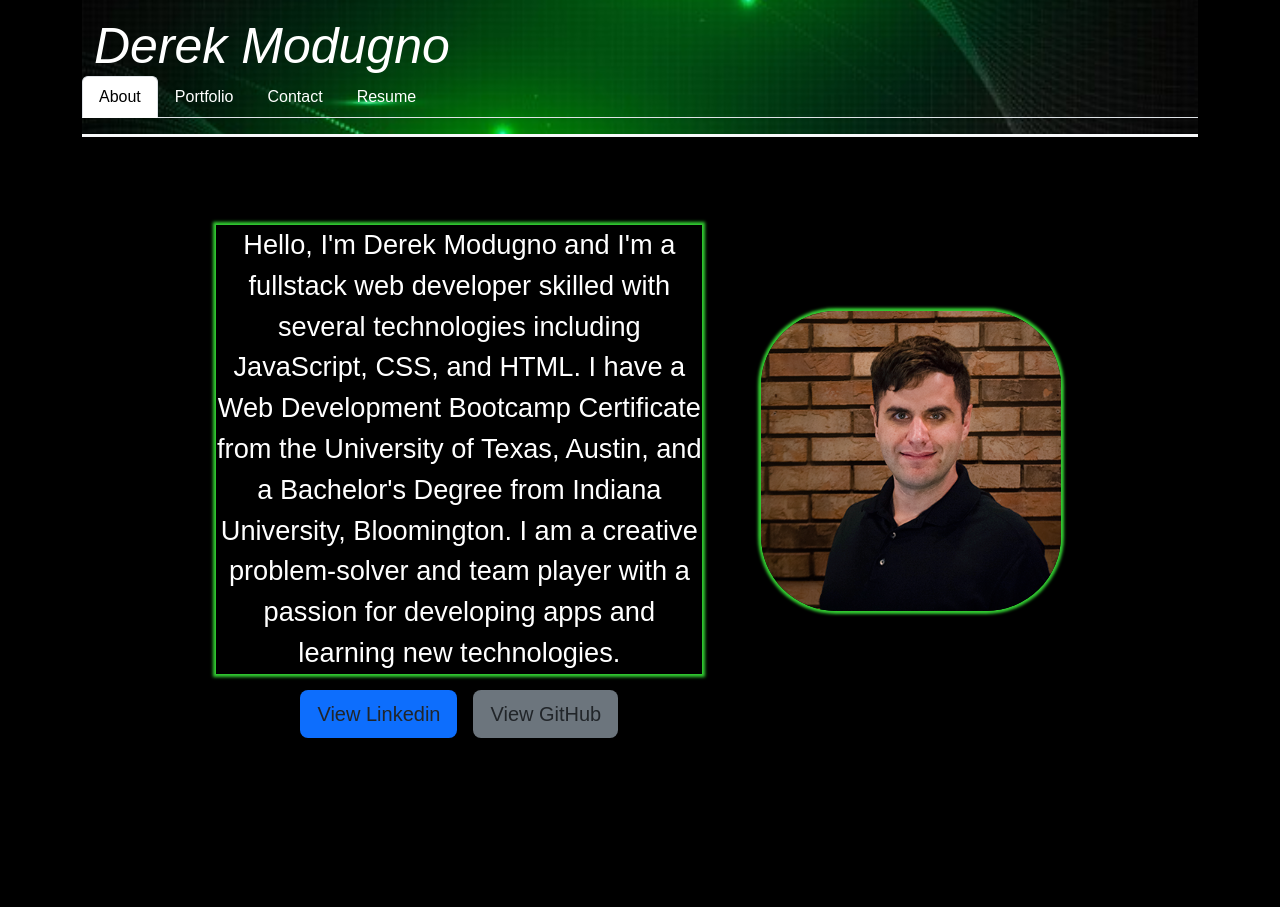
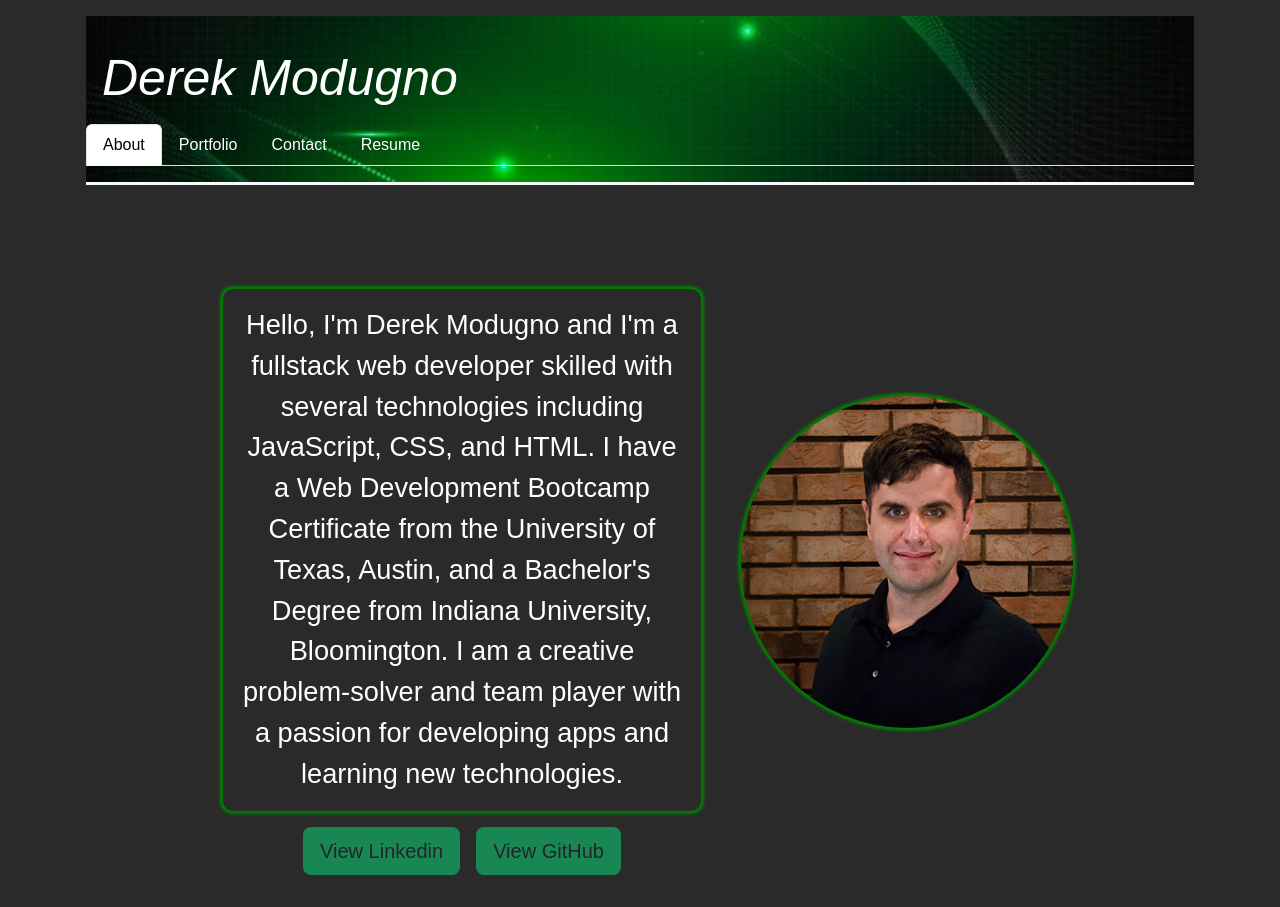
Before and after one commit to derekm129/reactPortfolio, a React (Vite) app: page /About in a window 1280 px wide. Before the commit the page ends 800 px from the top, so only its background shows below. Built offline with nearby package versions, Linux system fonts and the light colour scheme.

Commit message:
changed CSS styling

```diff
--- a/src/App.css
+++ b/src/App.css
@@ -38,12 +38,26 @@ ul li {
   list-style-position: inside;
 }
 
+p {
+  box-shadow: 0 0 3px 3px rgb(0, 0, 0);
+  padding: 1rem;
+  border-radius: 10px;
+}
+
 body {
   font-family: Arial, Helvetica, sans-serif;
   display: flex;
   flex-direction: column;
-  background: black;
+  background: rgba(0, 0, 0, 0.836);
 }
+
+.container {
+  padding: 1rem;
+  border-radius: 10px;
+
+}
+
+
 
 /* Header */
 header {
@@ -76,13 +90,9 @@ header nav ul li {
 
 /* Profile Picture */
 #profilePic {
-  display: block;
-  margin-left: auto;
-  margin-right: auto;
-  height: 300px;
-  width: 300px;
-  border-radius: 75px;
-
+  border-radius: 50%;
+  width: 100%;
+  max-width: 350px;
 }
 
 /* Project Sections */
@@ -150,9 +160,7 @@ header nav ul li {
   width: 300px;
 }
 
-body {
-  display: block;
-}
+
 
 /* #aboutContainer {
   height: 100px;
--- a/src/pages/About.jsx
+++ b/src/pages/About.jsx
@@ -8,23 +8,23 @@ export default function About() {
       <div className='row justify-content-center align-items-center'>
         {/* Bio */}
         <div className='col-md-6 mt-5'>
-          <p className='m-3' style={{ color: 'white', boxShadow: '0px 0px 3px 3px limegreen', fontSize: '1.7em' }}>
+          <p className='m-3' style={{ color: 'white', boxShadow: '0px 0px 3px 3px green', fontSize: '1.7em' }}>
             Hello, I'm Derek Modugno and I'm a fullstack web developer skilled with several technologies including JavaScript, CSS, and HTML. I have a Web Development Bootcamp Certificate from the
             University of Texas, Austin, and a Bachelor's Degree from Indiana University, Bloomington. I am a creative problem-solver and team player with a passion for developing apps and learning new technologies.
           </p>
           {/* Buttons */}
           <div className="buttons mt-3">
             <a href="https://www.linkedin.com/in/derek-modugno-9927b72b1/" className='mb-2 m-2'>
-              <button className='btn btn-lg bg-primary'>View Linkedin</button>
+              <button className='btn btn-lg bg-success'>View Linkedin</button>
             </a>
             <a href="https://github.com/derekm129" className='mb-2 m-2'>
-              <button className='btn btn-lg bg-secondary'>View GitHub</button>
+              <button className='btn btn-lg bg-success'>View GitHub</button>
             </a>
           </div>
         </div>
         {/* Profile Picture */}
         <div className='col-md-4 mt-4'>
-          <img src={profilePic} id="profilePic" style={{ boxShadow: '0px 0px 3px 3px limegreen' }} />
+          <img src={profilePic} id="profilePic" style={{ boxShadow: '0px 0px 3px 3px green' }} />
         </div>
       </div>
     </div>
```
